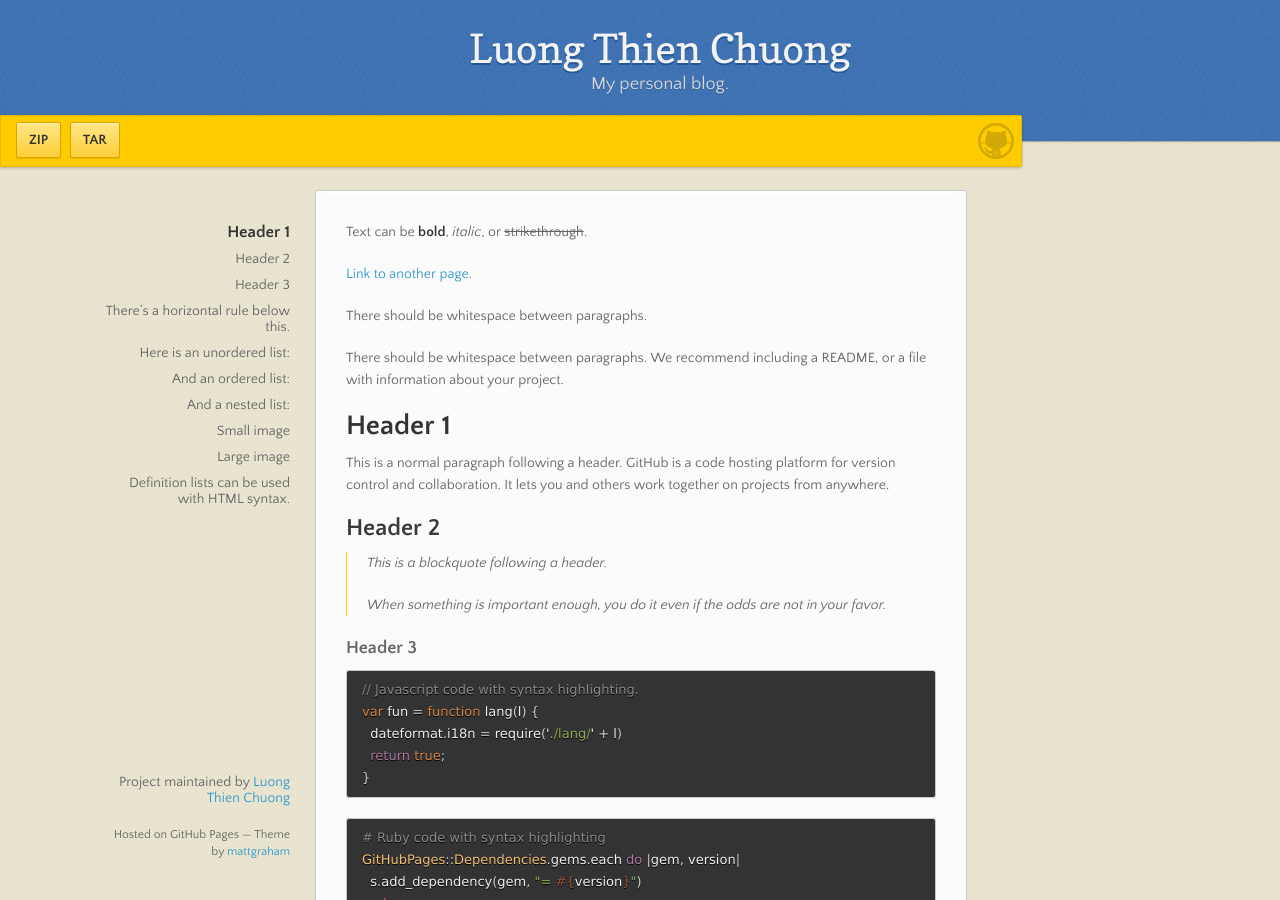
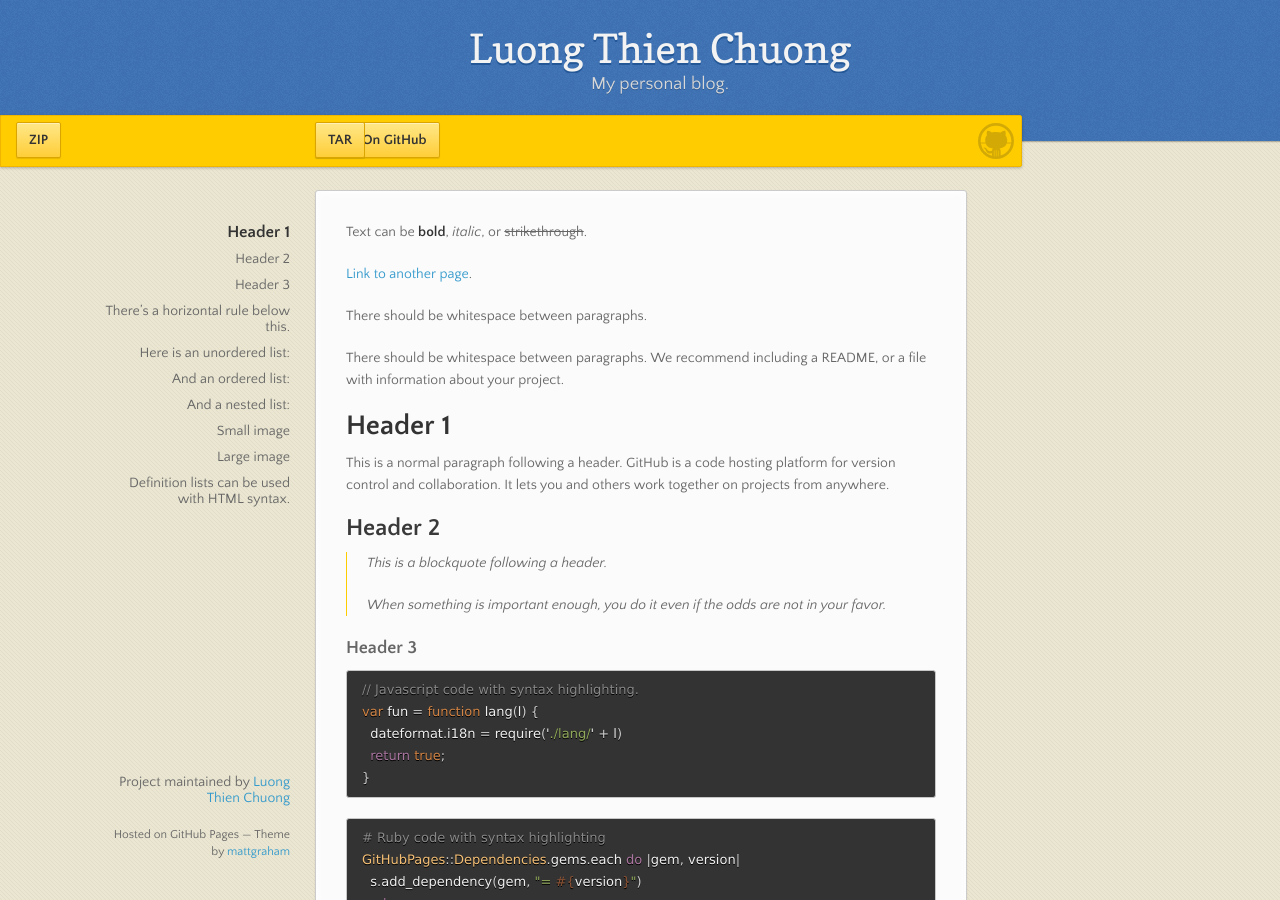
Before and after one commit to toraonion/chenchenyangll.github.io, a Jekyll site: the page built from index.md, in a window 1280 px wide and 900 px high. Built offline with Jekyll 4.4.1, drawn with Linux system fonts in a browser that asks for light colours.

Commit message:
Update default.html

```diff
--- a/_layouts/default.html
+++ b/_layouts/default.html
@@ -23,9 +23,10 @@
 
       <div id="banner">
         <span id="logo"></span>
+        <a href="{{ site.github.repository_url }}" class="button fork"><strong>View On GitHub</strong></a>
         <ul>
           <li><a href="another" class="button">ZIP</a></li>
-          <li><a href="test" class="button">TAR</a></li>
+          <li><a href="test" class="button fork">TAR</a></li>
         </ul>
         {% if site.show_downloads %}
           <div class="downloads">
```
